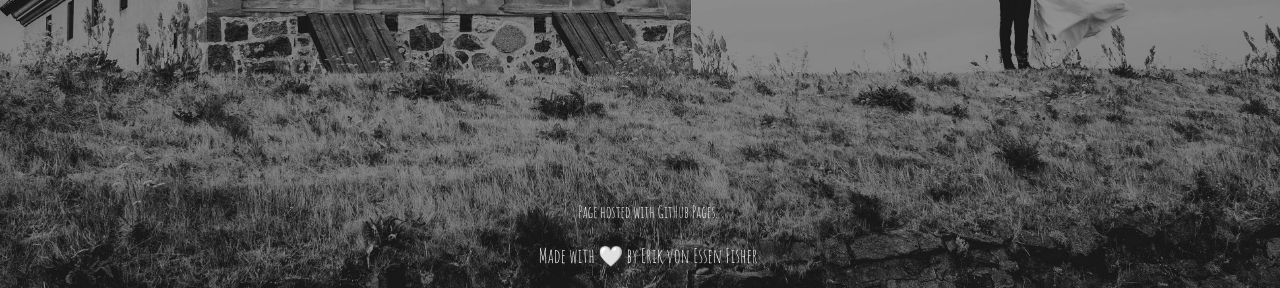
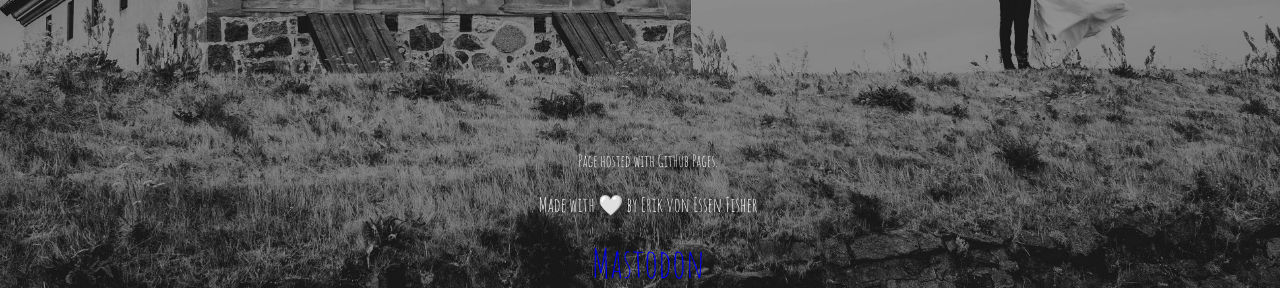
Before and after one commit to fishfisher/fishfisher.github.io, a plain HTML site: page index.html in a window 1280 px wide. Shown: the part 512-800 px from the top of the page. Drawn offline with Linux system fonts and the light colour scheme.

Commit message:
add mastodon

```diff
--- a/index.html
+++ b/index.html
@@ -14,6 +14,7 @@
   <div id="bottom">
     <p><small>Page hosted with GitHub Pages.</small></p>
     <p>Made with 🤍 by Erik von Essen Fisher</p>
+    <a rel="me" href="https://mastodon.social/@erikfisher">Mastodon</a>
   </div>
 </body>
 </html>
```
